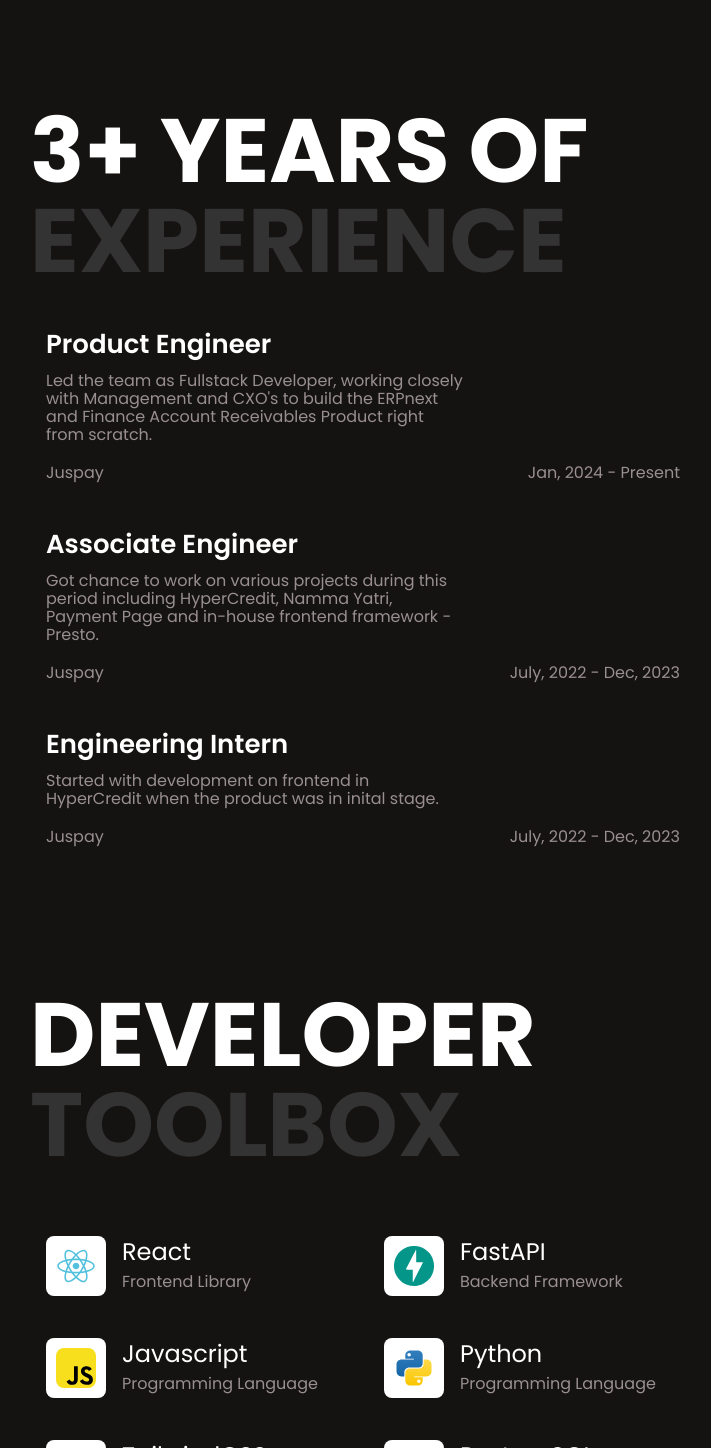
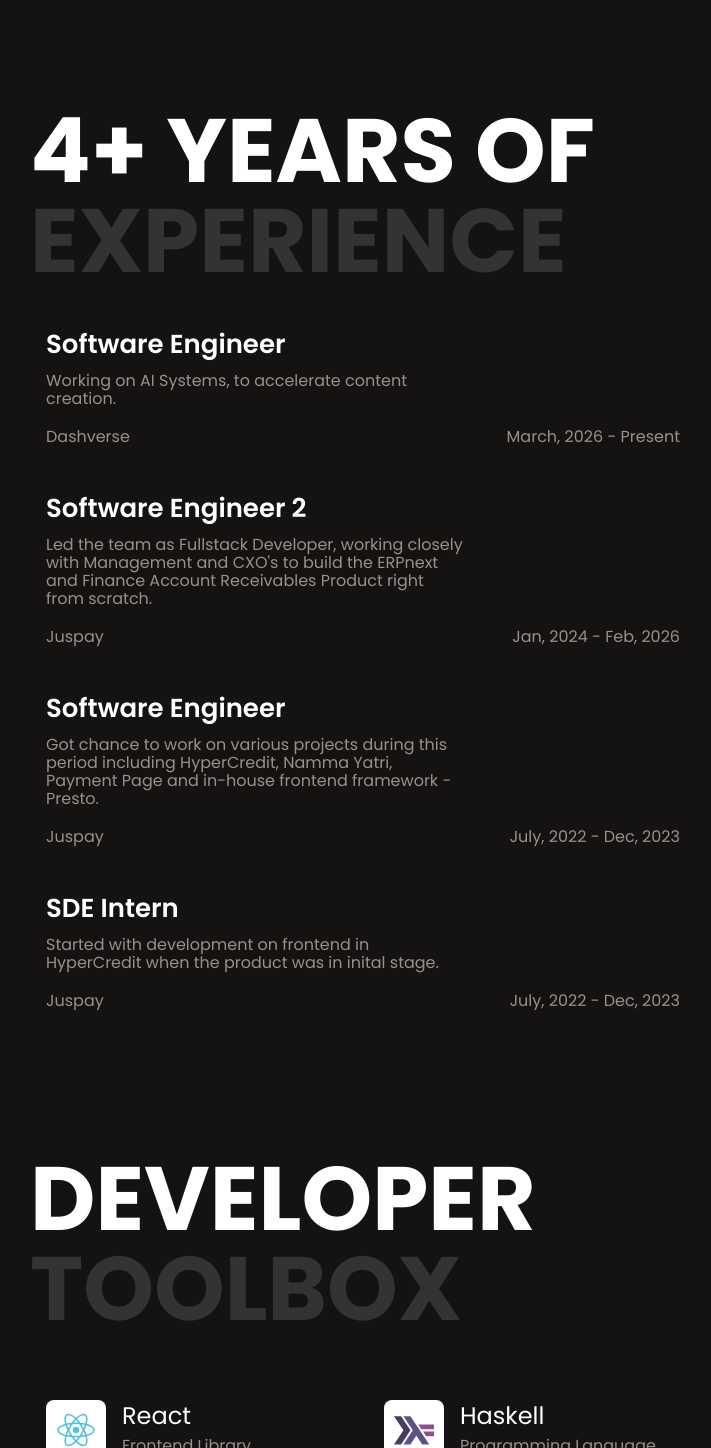
Before and after one commit to YashGovindani/me, a React (Vite) app: page / in a window 1280 px wide. Shown: the part 682-2130 px from the top of the page, without its empty margins (474-1185 px from the left). Built offline with nearby package versions, Linux system fonts and the light colour scheme.

Commit message:
updation

```diff
--- a/src/Experience.jsx
+++ b/src/Experience.jsx
@@ -1,18 +1,24 @@
 const experienceData = [
   {
-    designation: "Product Engineer",
+    designation: "Software Engineer",
+    description: "Working on AI Systems, to accelerate content creation.",
+    dateRangeString: "March, 2026 - Present",
+    company: "Dashverse"
+  },
+  {
+    designation: "Software Engineer 2",
     description: "Led the team as Fullstack Developer, working closely with Management and CXO's to build the ERPnext and Finance Account Receivables Product right from scratch.",
-    dateRangeString: "Jan, 2024 - Present",
+    dateRangeString: "Jan, 2024 - Feb, 2026",
     company: "Juspay"
   },
   {
-    designation: "Associate Engineer",
+    designation: "Software Engineer",
     description: "Got chance to work on various projects during this period including HyperCredit, Namma Yatri, Payment Page and in-house frontend framework - Presto.",
     dateRangeString: "July, 2022 - Dec, 2023",
     company: "Juspay"
   },
   {
-    designation: "Engineering Intern",
+    designation: "SDE Intern",
     description: "Started with development on frontend in HyperCredit when the product was in inital stage.",
     dateRangeString: "July, 2022 - Dec, 2023",
     company: "Juspay"
@@ -54,7 +60,7 @@ export default function Experience() {
   return (
     <div className="w-full h-fit flex flex-col gap-[20px]">
       <div className="w-full h-fit flex flex-col text-[50px] md:text-[90px] font-bold leading-[50px] md:leading-[90px] gap-0 text-center lg:text-left">
-        <div className="text-white">3+ YEARS OF</div>
+        <div className="text-white">4+ YEARS OF</div>
         <div className="text-[rgba(182,180,189,0.2)]">EXPERIENCE</div>
       </div>
       <div className="w-full h-fit flex flex-col gap-0">
--- a/src/ResumeAndArticleRow.jsx
+++ b/src/ResumeAndArticleRow.jsx
@@ -72,7 +72,7 @@ function ResumeAndArticleRow() {
                             <StackSvg />
                         </div>
                         <div className="w-full h-full flex-1 flex flex-col justify-between">
-                            <div className="text-white text-[24px] leading-[24px] h-fit w-full font-medium pt-2">Personal Project<br/>Showcase</div>
+                            <div className="text-white text-[24px] leading-[24px] h-fit w-full font-medium pt-2">Personal Project<br/>Showcase <br/>Coming Soon</div>
                             <div className="flex justify-end h-[32px] w-full">
                                 <div className="w-[32px] h-[32px] border border-white rounded-[6px] p-[6px] text-white hover:text-[#F46C38] bg-transparent hover:bg-white hover:cursor-pointer">
                                     <ArrowSvg />
--- a/src/Toolbox.jsx
+++ b/src/Toolbox.jsx
@@ -68,6 +68,16 @@ function PostgreSvg() {
   )
 }
 
+function HaskellSvg() {
+  return (
+    <svg viewBox="0 0 128 128" xmlns="http://www.w3.org/2000/svg">
+      <path fill="#463B63" d="M0 110.2L30.1 65 0 19.9h22.6L52.7 65l-30.1 45.1H0z"/>
+      <path fill="#5E5187" d="M30.1 110.2L60.2 65 30.1 19.9h22.6l60.2 90.3H90.4L71.5 81.9l-18.8 28.2H30.1z"/>
+      <path fill="#904F8C" d="M102.9 83.8l-10-15.1H128v15.1h-25.1zM87.8 61.3l-10-15.1H128v15.1H87.8z"/>
+    </svg>
+  )
+}
+
 function MajorSkill({ children, title, description, url }) {
   return (
     <a href={url} className="flex flex-col sm:flex-row items-center sm:items-left w-full h-fit p-[16px] gap-[16px] bg-transparent rounded-[8px] hover:cursor-pointer hover:bg-white/3">
@@ -97,8 +107,8 @@ function Toolbox() {
         <MajorSkill title="React" description={"Frontend Library"} url={"https://react.dev/"}>
           <ReactSvg />
         </MajorSkill>
-        <MajorSkill title="FastAPI" description={"Backend Framework"} url={"https://fastapi.tiangolo.com/"}>
-          <FastAPISvg />
+        <MajorSkill title="Haskell" description={"Programming Language"} url={"https://www.haskell.org/"}>
+          <HaskellSvg />
         </MajorSkill>
         <MajorSkill title="Javascript" description={"Programming Language"} url={"https://developer.mozilla.org/en-US/docs/Web/JavaScript"}>
           <JavascriptSvg />
@@ -106,9 +116,12 @@ function Toolbox() {
         <MajorSkill title="Python" description={"Programming Language"} url={"https://www.python.org/"}>
           <PythonSvg />
         </MajorSkill>
-        <MajorSkill title="TailwindCSS" description={"CSS Framework"} url={"https://tailwindcss.com/"}>
+        <MajorSkill title="FastAPI" description={"Backend Framework"} url={"https://fastapi.tiangolo.com/"}>
+          <FastAPISvg />
+        </MajorSkill>
+        {/* <MajorSkill title="TailwindCSS" description={"CSS Framework"} url={"https://tailwindcss.com/"}>
           <TailwindSvg />
-        </MajorSkill>
+        </MajorSkill> */}
         <MajorSkill title="PostgreSQL" description={"Database System"} url={"https://www.postgresql.org/"}>
           <PostgreSvg />
         </MajorSkill>
```
